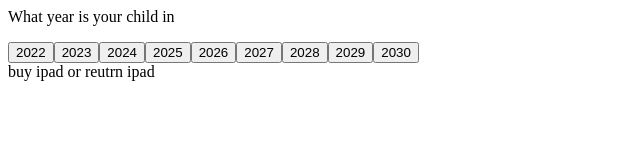
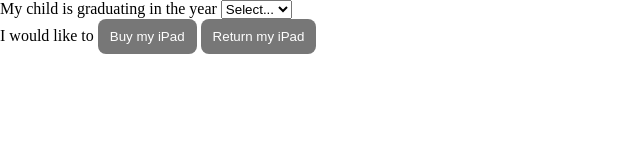
Before and after one commit to Gbox4/iolani-faq, a plain HTML site: page index.html in a window 1280 px wide. Shown: the whole page, without its empty margins (0-640 px from the left). Drawn offline with Linux system fonts and the light colour scheme.

Commit message:
added buttons, dropdown, and buying/returning

```diff
--- a/index.html
+++ b/index.html
@@ -1,30 +1,87 @@
 <script>
-    function changeYear(year) {
-        document.querySelectorAll(".faq").forEach(x => x.style.display = "none")
-        document.querySelectorAll(`.year${year}`).forEach(x => x.style.display = "block")
+    function changeYear() {
+        updateContent()
+    }
+
+    function changeBuying(x) {
+        if (x) {
+            document.getElementById("buying").style.backgroundColor = "rgb(200,16,46)"
+            document.getElementById("returning").style.backgroundColor = "rgb(119, 119, 119)"
+        }
+        else {
+            document.getElementById("returning").style.backgroundColor = "rgb(200,16,46)"
+            document.getElementById("buying").style.backgroundColor = "rgb(119, 119, 119)"
+        }
+        buying = x
+        updateContent()
+    }
+
+    function updateContent() {
+        let year = document.getElementById("yearSelect").value
+        if (year && buying!==null) {
+            document.querySelectorAll(".faq").forEach(x => x.style.display = "none")
+            document.querySelectorAll(`.year${year}`).forEach(x => x.style.display = "block")
+            if (buying) {
+                document.querySelectorAll(".returning").forEach(x => x.style.display = "none")
+            }
+            else {
+                document.querySelectorAll(".buying").forEach(x => x.style.display = "none")
+            }
+        }
     }
 
     const years = [2022, 2023, 2024, 2025, 2026, 2027, 2028, 2029, 2030]
+    let buying = null
+
     window.onload = () => {
         document.querySelectorAll(".faq").forEach(x => x.style.display = "none")
-
-        let yearbuttons = document.getElementById("yearbuttons")
+        let select = document.getElementById("yearSelect")
         years.forEach(x => {
-            let newbutton = document.createElement("button")
-            newbutton.innerHTML = x
-            newbutton.onclick = () => {changeYear(x)}
-            yearbuttons.appendChild(newbutton)
+            let newOption = document.createElement("option")
+            newOption.innerHTML = x
+            newOption.value = x
+            select.appendChild(newOption)
         })
     }
 </script>
 
+<style>
+    * {
+        margin: 0;
+    }
+
+    button {
+        background-color: rgb(119, 119, 119);
+        border-radius: 8px;
+        border-width: 0;
+        color: white;
+        cursor: pointer;
+        display: inline-block;
+        margin: 0;
+        padding: 10px 12px;
+        text-align: center;
+        vertical-align: baseline;
+        transition: all 0.25s;
+    }
+</style>
+
 <div>
-    <p>What year is your child in</p>
-    <div id="yearbuttons">
-    </div>
+    <p>
+        My child is graduating in the year
+        <select id="yearSelect" onchange="changeYear()">
+            <option value="">Select...</option>
+        </select>
+    </p>
+    <p>
+        I would like to
+        <button id="buying" onclick="changeBuying(true)">Buy my iPad</button>
+        <button id="returning" onclick="changeBuying(false)">Return my iPad</button>
+    </p>
+
     <p class="faq year2022">info for 2022</p>
     <p class="faq year2023">info for 2023</p>
     <p class="faq year2023 year2024">info for 2023 and 2024</p>
+    <p class="faq year2025">general info for 2025</p>
+    <p class="faq year2025 buying">buying info for 2025</p>
+    <p class="faq year2025 returning">returning info for 2025</p>
 </div>
-
-buy ipad or reutrn ipad
```
